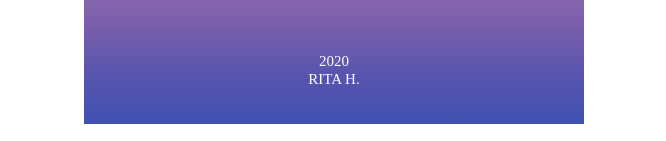
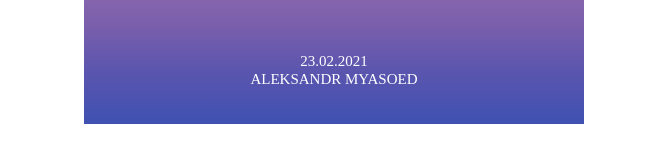
Before and after one commit to myasoedas/Playlist, a plain HTML site: page index.html in a window 1280 px wide. Shown: the part 284-425 px from the top of the page, without its empty margins (306-972 px from the left). Drawn offline with Linux system fonts and the light colour scheme.

Commit message:
Changed the date and author of the work

```diff
--- a/index.html
+++ b/index.html
@@ -11,8 +11,8 @@
     <h1>The Life of</h1>
     <h2>Coder</h2>
     <img src="web-programmer.jpg" alt="Веб разработчик за работой">
-    <h3>2020</h3>
-    <h3>Rita H.</h3>
+    <h3>23.02.2021</h3>
+    <h3>Aleksandr Myasoed</h3>
   </div>
   <p><a href="https://music.yandex.ru/users/blagov2004/playlists/1003" target="_blank">Плейлист Мясоед Александра</a> для беспечного занятия кодингом и спортом.</p>
   <p>Один раз послушал — семь раз покодил.</p>
```
